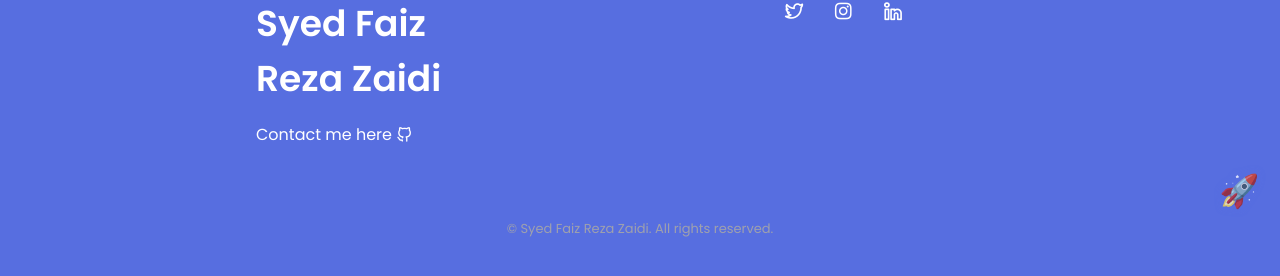
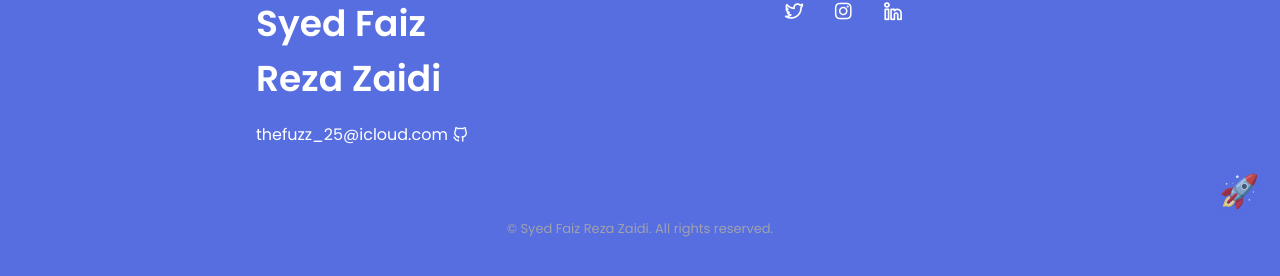
Before and after one commit to thefuzz25/Alt_Portfolio, a Jekyll site: the page built from index.md, in a window 1280 px wide and 900 px high, scrolled down 3178 px. Shown: the part 605-881 px from the top of the window. Built offline with Jekyll 4.4.1, drawn with Linux system fonts in a browser that asks for light colours.

Commit message:
Update footer.html

```diff
--- a/_includes/footer.html
+++ b/_includes/footer.html
@@ -4,8 +4,8 @@
         <div>
           <h1 class="footer__title">{{ site.author.name }}</h1>
           <!-- <span class="footer__subtitle">{{ site.author.title }}</span> -->
-          <div class="footer__subtitle"><a href="thefuzz_25@icloud.com">
-          Contact me here <i class="uil uil-github-alt"></i></a>
+          <div class="footer__subtitle"><label for="email">thefuzz_25@icloud.com
+          <i class="uil uil-github-alt"></i></label>
           </div>
         </div>
         <div></div>
```
